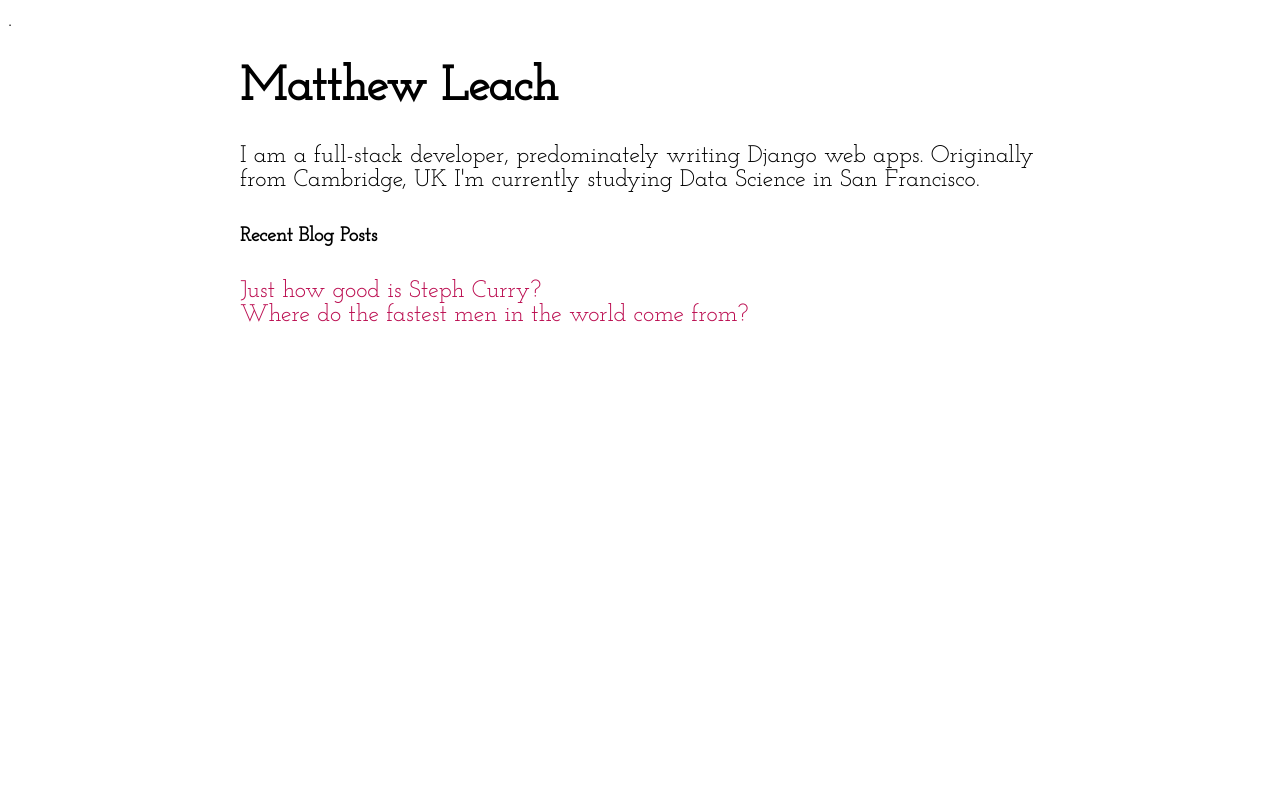
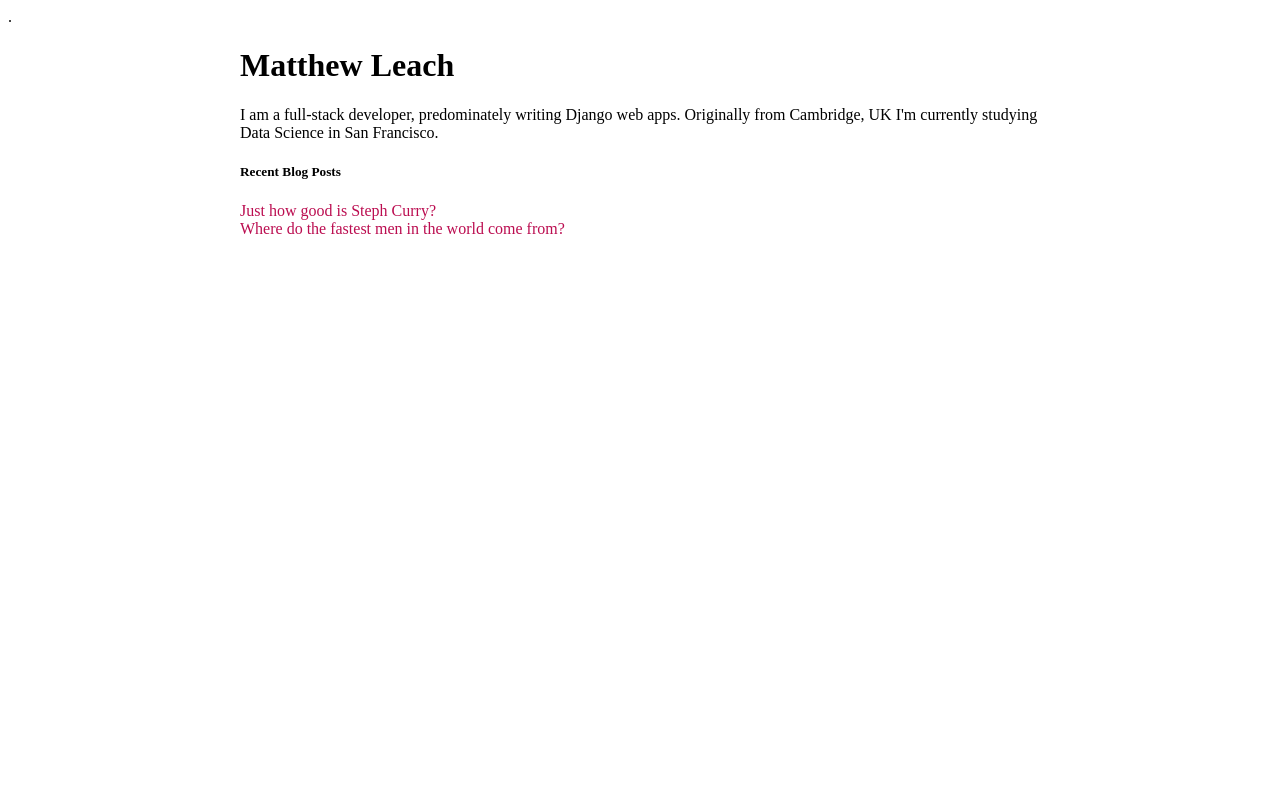
Before and after one commit to matt-leach/matt-leach.github.io, a Flask app: page / in a window 1280 px wide. Run offline with Flask 2, Linux system fonts and the light colour scheme.

Commit message:
remove odd font

```diff
--- a/project/static/base.css
+++ b/project/static/base.css
@@ -1,4 +1,3 @@
-html { font-family: 'Josefin Slab', serif; font-weight: 400; font-size: 1.5em; }
 
 @media (min-width: 800px) {
     .main {
```
